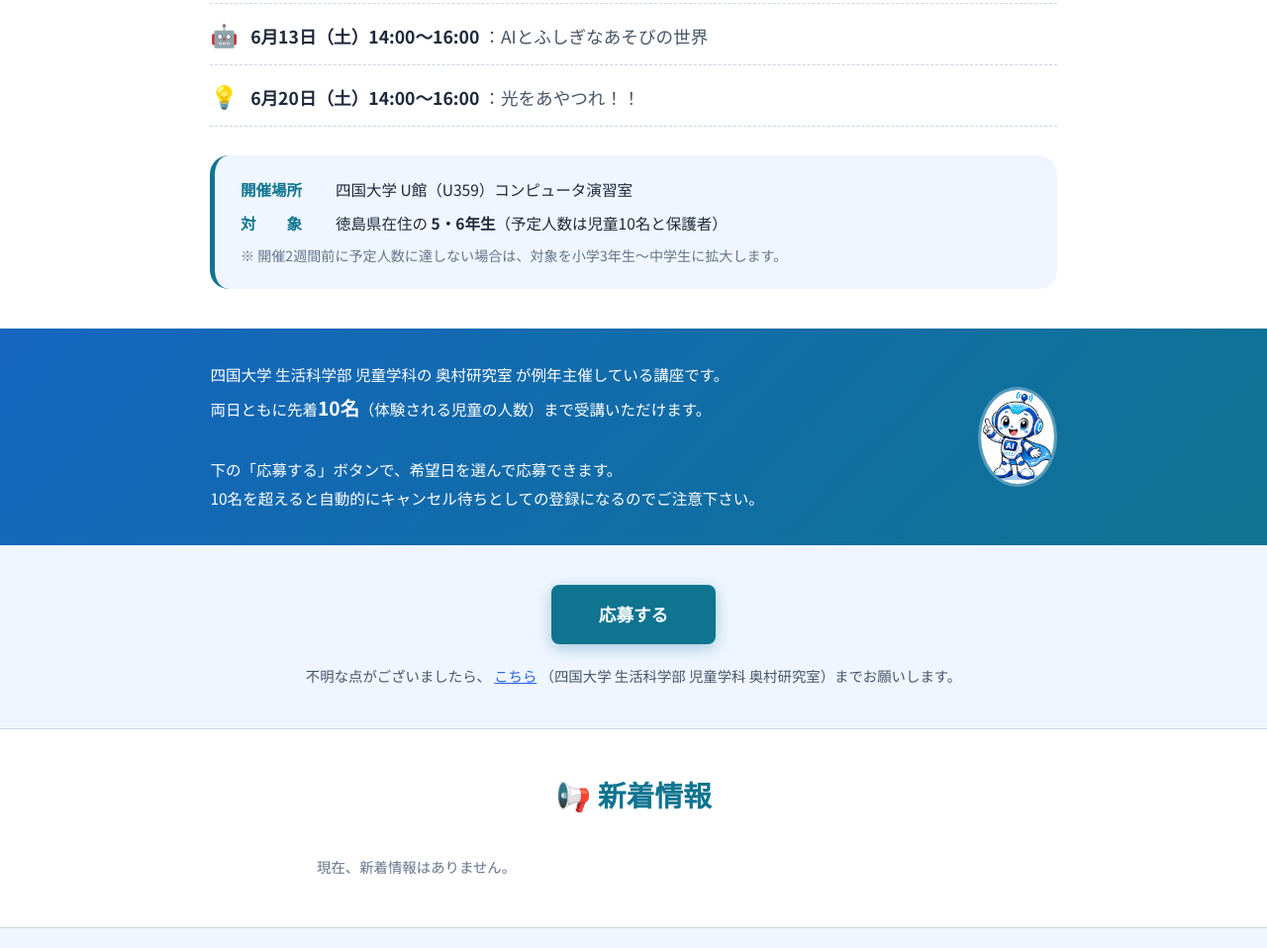
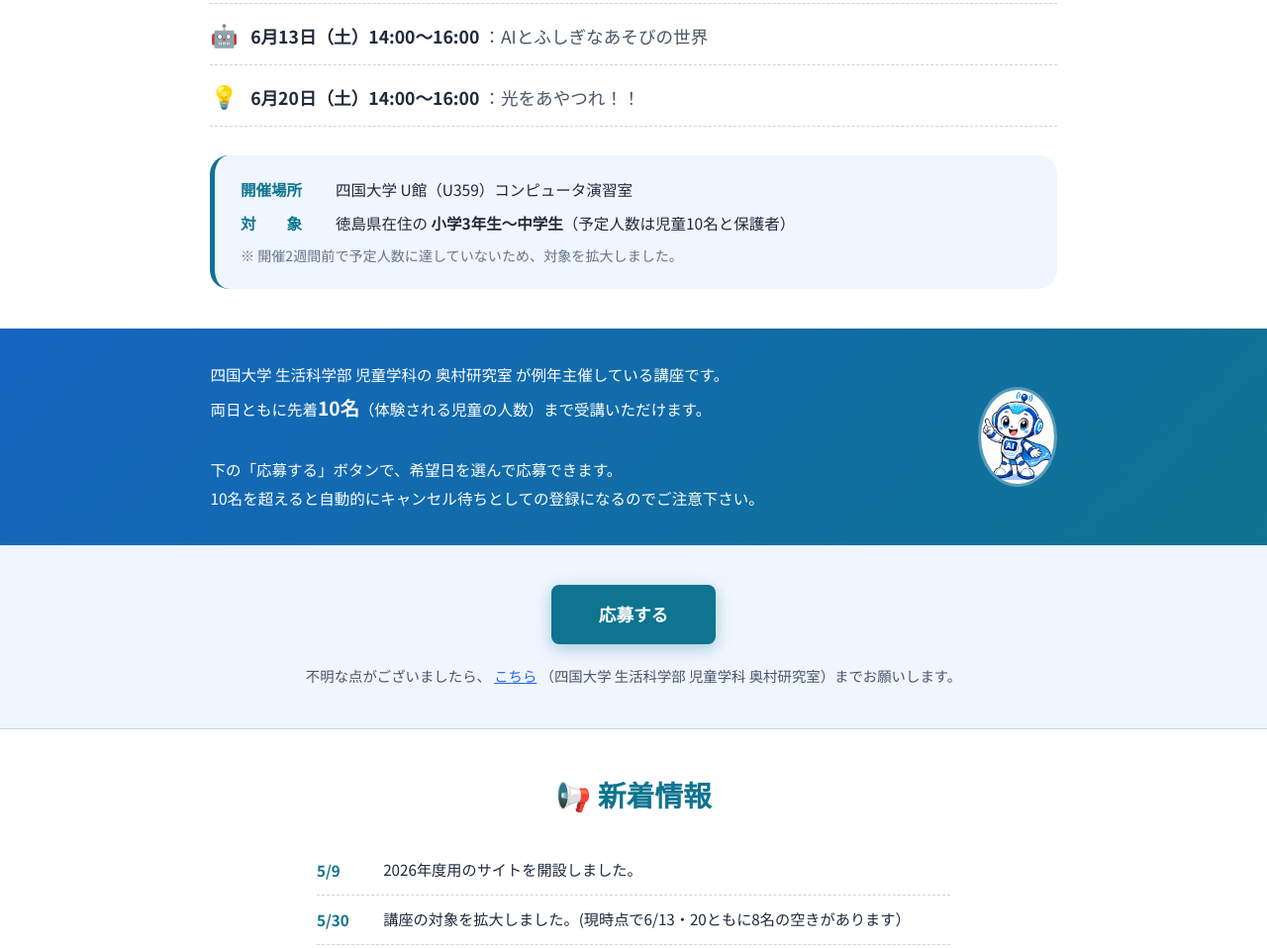
Before and after one commit to okuhide-lab/okuhide-lab.github.io, a plain HTML site: page aikids2026/index.html in a window 1280 px wide. Shown: the part 451-1409 px from the top of the page at 99% size. Drawn offline with Linux system fonts and the light colour scheme.

Commit message:
news.js: const→var修正、5/30新着情報を追加
Co-Authored-By: Claude Sonnet 4.6 <noreply@anthropic.com>

```diff
--- a/aikids2026/index.html
+++ b/aikids2026/index.html
@@ -3,7 +3,7 @@
 <head>
   <meta charset="UTF-8">
   <meta name="viewport" content="width=device-width, initial-scale=1.0">
-  <title>四国大学 小学生AI・プログラミング教室 2026</title>
+  <title>四国大学 わくわく AI・プログラミング教室 2026</title>
   <link rel="stylesheet" href="style.css">
   <link rel="preconnect" href="https://fonts.googleapis.com">
   <link href="https://fonts.googleapis.com/css2?family=Noto+Sans+JP:wght@400;700;900&display=swap" rel="stylesheet">
@@ -71,8 +71,8 @@
     <!-- 開催概要 -->
     <div class="event-info">
       <p><span class="info-label">開催場所</span>四国大学 U館（U359）コンピュータ演習室</p>
-      <p><span class="info-label">対　　象</span>徳島県在住の <strong>5・6年生</strong>（予定人数は児童10名と保護者）</p>
-      <p class="info-note">※ 開催2週間前に予定人数に達しない場合は、対象を小学3年生〜中学生に拡大します。</p>
+      <p><span class="info-label">対　　象</span>徳島県在住の <strong>小学3年生〜中学生</strong>（予定人数は児童10名と保護者）</p>
+      <p class="info-note">※ 開催2週間前で予定人数に達していないため、対象を拡大しました。</p>
     </div>
 
   </div>
@@ -126,7 +126,7 @@
     -->
     <!-- 新着情報は news.js を編集してください -->
     <div class="news-list" id="news-list"></div>
-    <script src="news.js"></script>
+    <script src="news.js?v=20260530"></script>
     <script>
     (function () {
       var list = document.getElementById('news-list');
--- a/aikids2026/news.js
+++ b/aikids2026/news.js
@@ -14,10 +14,11 @@
 //  ※ 新しい情報を上に書くと、ページでも上に表示されます。
 // ============================================================
 
-const NEWS = [
+var NEWS = [
 
   // ★ 新しいお知らせはここに追加 ★
 
-  { date: "6/9",  text: "2026年度用のサイトを開設しました。" },
+  { date: "5/9",  text: "2026年度用のサイトを開設しました。" },
+  { date: "5/30",  text: "講座の対象を拡大しました。(現時点で6/13・20ともに8名の空きがあります）" },
 
 ];
```
